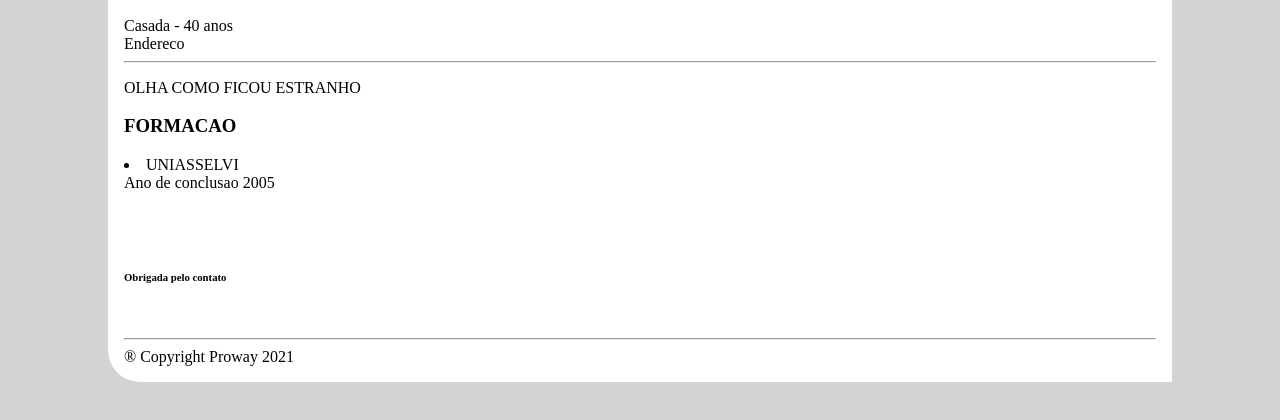
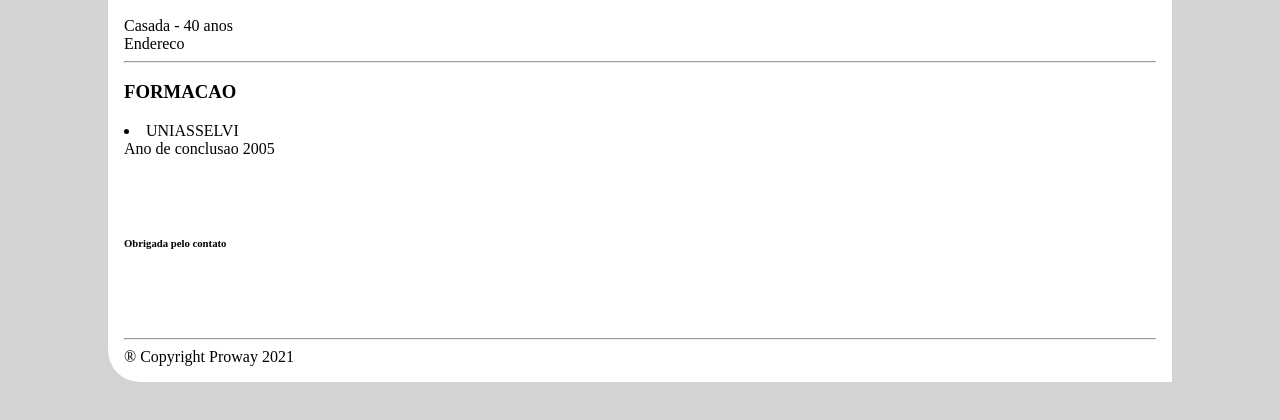
Before and after one commit to silviabeatris/silviabeatris.github.io, a plain HTML site: page cv.html in a window 1280 px wide. Shown: the part 240-660 px from the top of the page. Drawn offline with Linux system fonts and the light colour scheme.

Commit message:
alteracao desfeita no READ.ME

```diff
--- a/cv.html
+++ b/cv.html
@@ -45,9 +45,7 @@ color: blue
         Casada - 40 anos <br>
         Endereco <br>
         <hr>
-<p>
-    OLHA COMO FICOU ESTRANHO
-</p>
+
         <h3>FORMACAO</h3>
 
             <li>UNIASSELVI</li>
```
Also changed, not shown: 1 other file.
